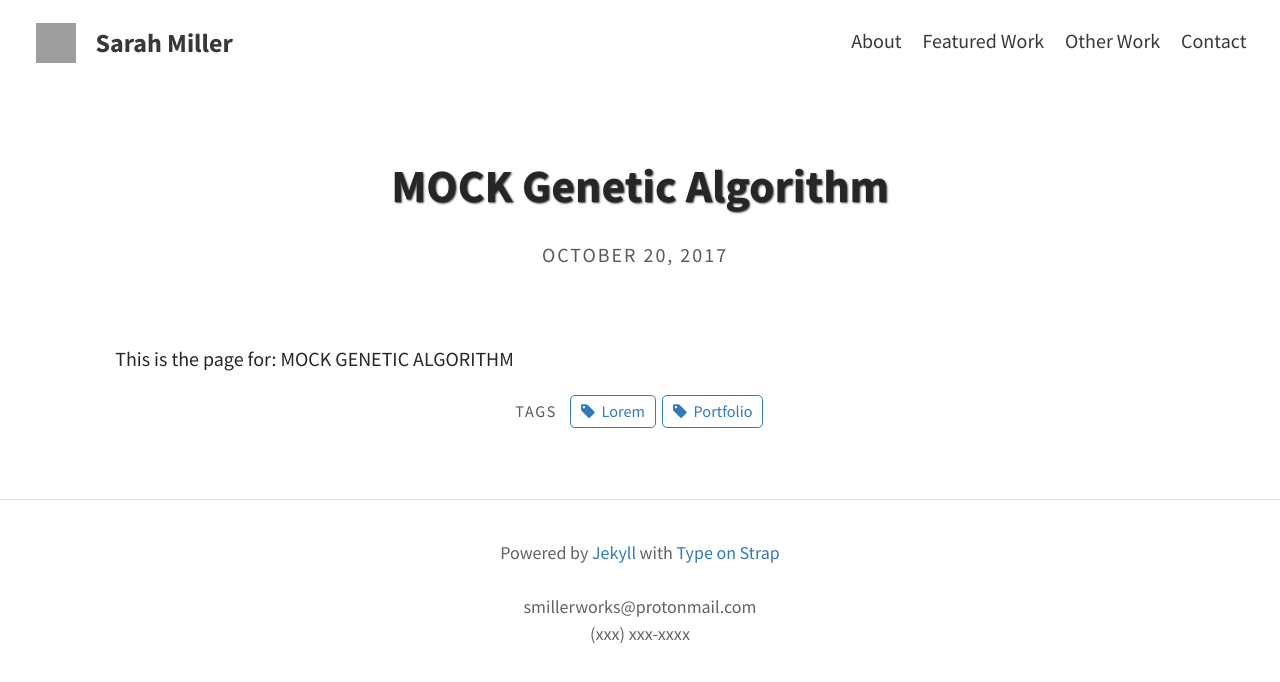
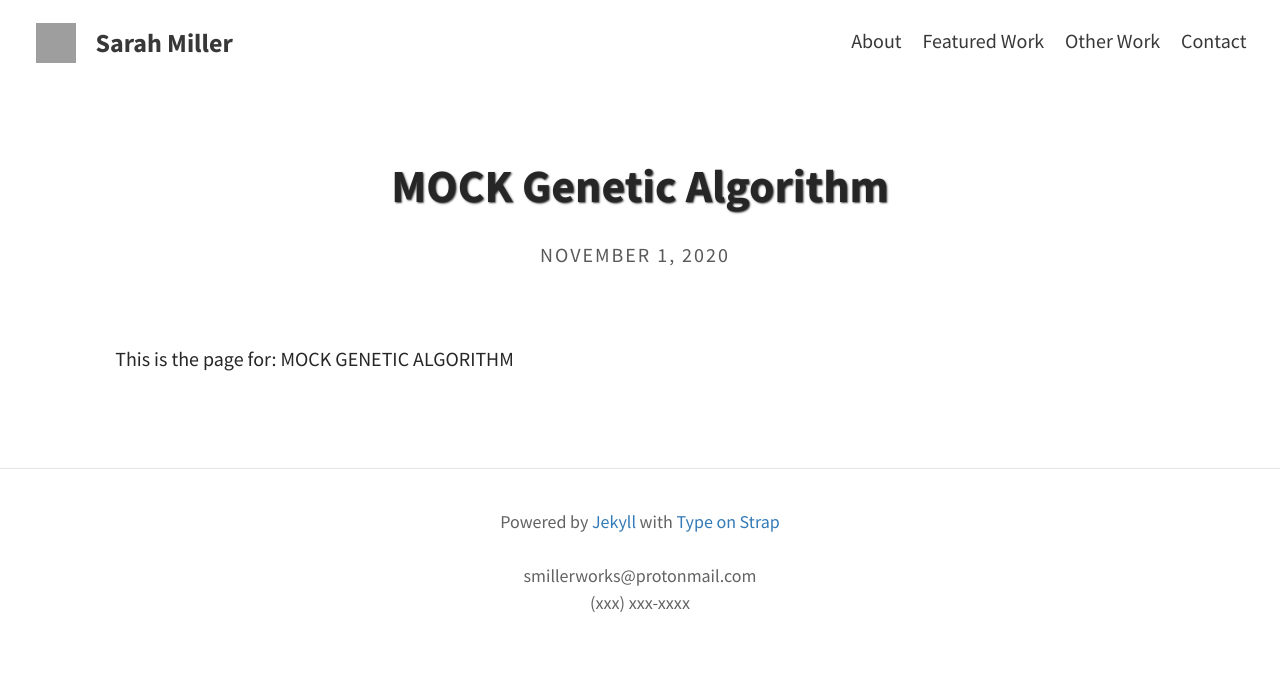
Before and after one commit to smillerworks/portfolio, a Jekyll site: the page built from _portfolio/mockga.md, in a window 1280 px wide. Shown: the top 682 px of the page. Built offline with Jekyll 4.4.1, drawn with Linux system fonts in a browser that asks for light colours; grey boxes are pictures that could not be loaded.

Commit message:
Update mockga.md

```diff
--- a/_portfolio/mockga.md
+++ b/_portfolio/mockga.md
@@ -2,8 +2,7 @@
 layout: post
 title: MOCK Genetic Algorithm
 img: "assets/img/portfolio/github.png"
-date: 20-10-2017
-tags: [Lorem, Portfolio]
+date: November 2020
 ---
 
 This is the page for: MOCK GENETIC ALGORITHM
```
